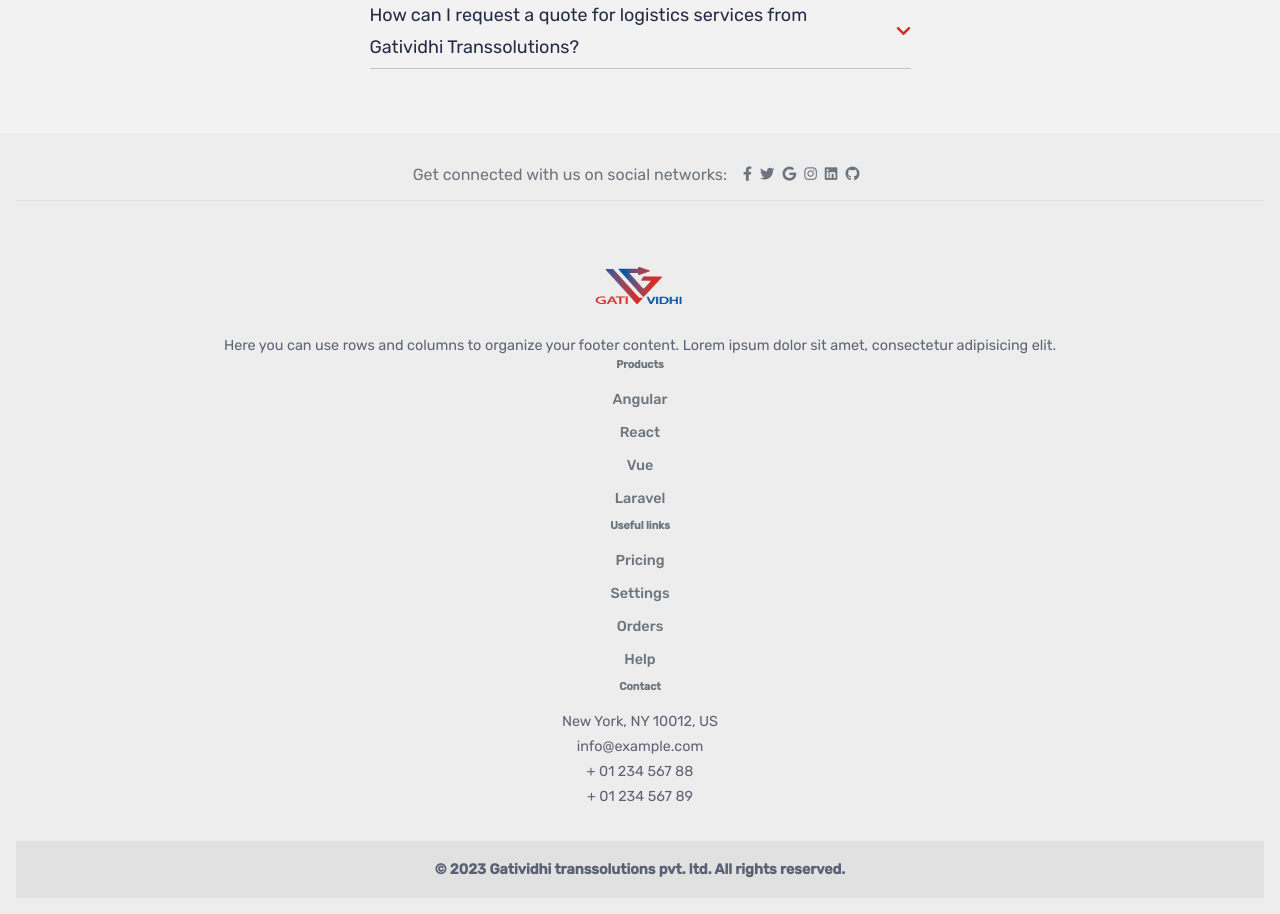
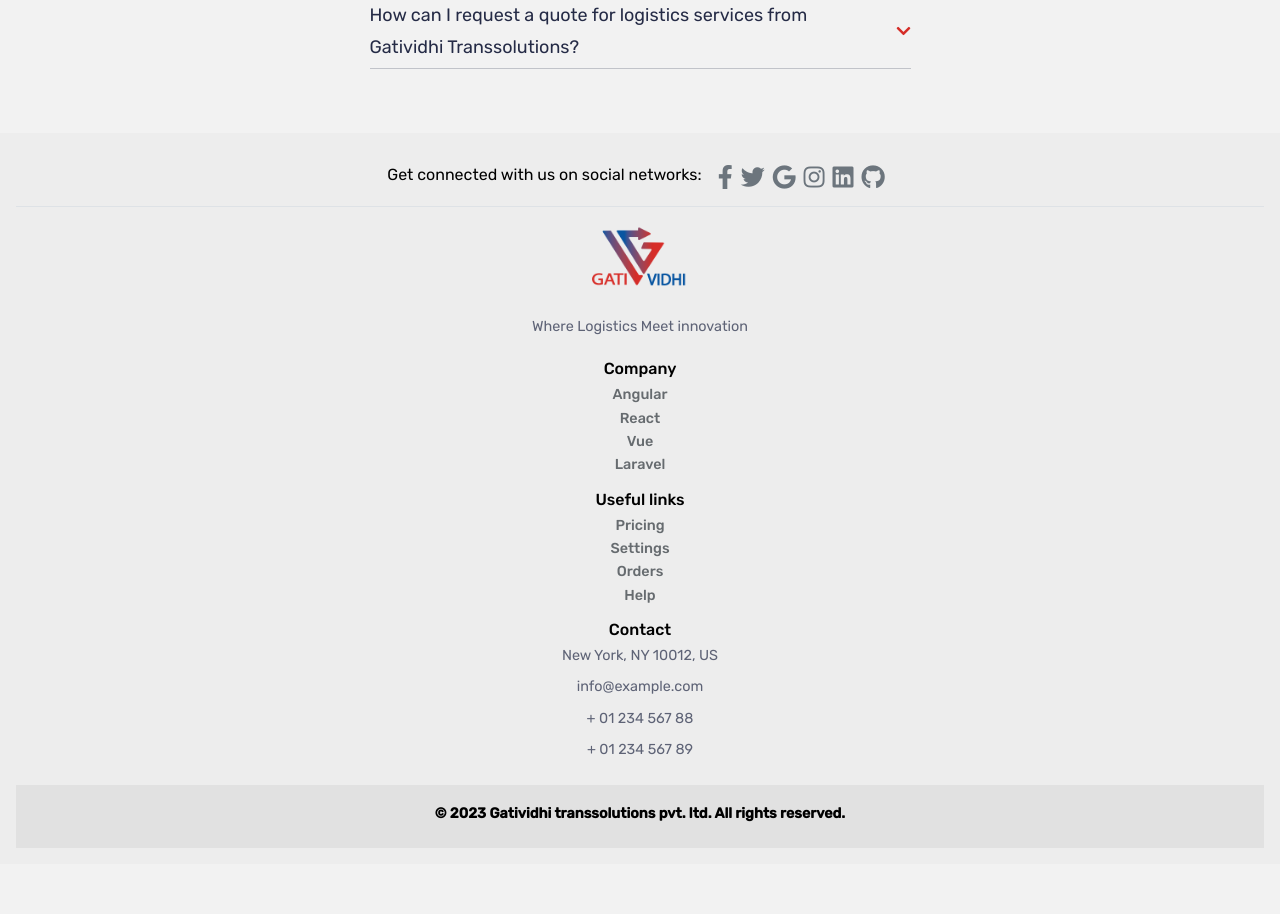
Before and after one commit to pydeep9026/gatividhi-transsolutions-website-client, a React (Create React App) app: page / in a window 1280 px wide. Shown: the part 2060-2974 px from the top of the page. After the commit the page ends 2924 px from the top, so only its background shows below. Built offline with nearby package versions, Linux system fonts and the light colour scheme.

Commit message:
footer changes

```diff
--- a/src/components/Footer/Footer.css
+++ b/src/components/Footer/Footer.css
@@ -2,7 +2,7 @@
 
 .footer {
     background-color: #ededed;
-    color: #6c757d;
+    color: black;
     padding: 1rem;
     text-align: center;
   }
@@ -28,8 +28,12 @@
     color: #6c757d;
   }
 
+  .social-icon i{
+    font-size: 1.5rem;
+  }
+
   .footer-content {
-    padding: 2rem 0;
+    padding: 1rem 0;
   }
 
   .row{
@@ -37,23 +41,30 @@
     align-items: center;
     justify-content: center;
     flex-direction: column;
+    gap: 1rem;
   }
 
   .footer-title {
-    font-weight: bold;
-    margin-bottom: 1rem;
+    font-size: medium;
+    margin-bottom: 0.3rem;
   }
 
   .row img{
-    width: 120px;
-    height: 100px;
+    width: 130px;
+    height: 155px;
+    margin-bottom: -2rem;
+    margin-top: -3rem;
+  }
+
+  .row p{
+    margin-bottom: 0.4rem;
   }
 
   .footer-link {
     text-decoration: none;
-    color: #6c757d;
+    color: #666b6f;
     display: block;
-    margin-bottom: 0.5rem;
+    margin-bottom: -0.5rem;
   }
 
   .footer-link:hover {
@@ -68,53 +79,10 @@
   .footer-bottom-text {
     font-weight: bold;
     margin-bottom: 0;
+    color: black;
   }
 
   .footer .icon {
     margin-right: 0.5rem;
     vertical-align: middle;
   }
-
-  .icon-gem {
-    color: #6c757d;
-  }
-
-  .icon-facebook {
-    color: #4267b2;
-  }
-
-  .icon-twitter {
-    color: #1da1f2;
-  }
-
-  .icon-google {
-    color: #db4a39;
-  }
-
-  .icon-instagram {
-    color: #c32aa3;
-  }
-
-  .icon-linkedin {
-    color: #2867b2;
-  }
-
-  .icon-github {
-    color: #333;
-  }
-
-  .icon-home {
-    color: #6c757d;
-  }
-
-  .icon-envelope {
-    color: #6c757d;
-  }
-
-  .icon-phone {
-    color: #6c757d;
-  }
-
-  .icon-print {
-    color: #6c757d;
-  }
--- a/src/components/Footer/Footer.jsx
+++ b/src/components/Footer/Footer.jsx
@@ -45,12 +45,12 @@ export default function Footer({brandData}) {
             <div className='col-md-3 col-lg-4 col-xl-3'>
 
               <p>
-                Here you can use rows and columns to organize your footer content. Lorem ipsum dolor sit amet, consectetur adipisicing elit.
+                Where Logistics Meet innovation
               </p>
             </div>
 
             <div className='col-md-2 col-lg-2 col-xl-2'>
-              <h6 className='footer-title'>Products</h6>
+              <h4 className='footer-title'>Company</h4>
               <p>
                 <a href='#!' className='footer-link'>
                   Angular
@@ -74,7 +74,7 @@ export default function Footer({brandData}) {
             </div>
 
             <div className='col-md-3 col-lg-2 col-xl-2'>
-              <h6 className='footer-title'>Useful links</h6>
+              <h4 className='footer-title'>Useful links</h4>
               <p>
                 <a href='#!' className='footer-link'>
                   Pricing
@@ -98,7 +98,7 @@ export default function Footer({brandData}) {
             </div>
 
             <div className='col-md-4 col-lg-3 col-xl-3'>
-              <h6 className='footer-title'>Contact</h6>
+              <h4 className='footer-title'>Contact</h4>
               <p>
                 <i className='icon-home'></i>
                 New York, NY 10012, US
--- a/src/styles/GlobalStyles.js
+++ b/src/styles/GlobalStyles.js
@@ -78,7 +78,7 @@ export const GlobalStyles = createGlobalStyle`
 
         &:hover {
             transition: var(--transition);
-            color: var(--color-pry-300);
+            color: #D52D27;
         }
     }
 
```
